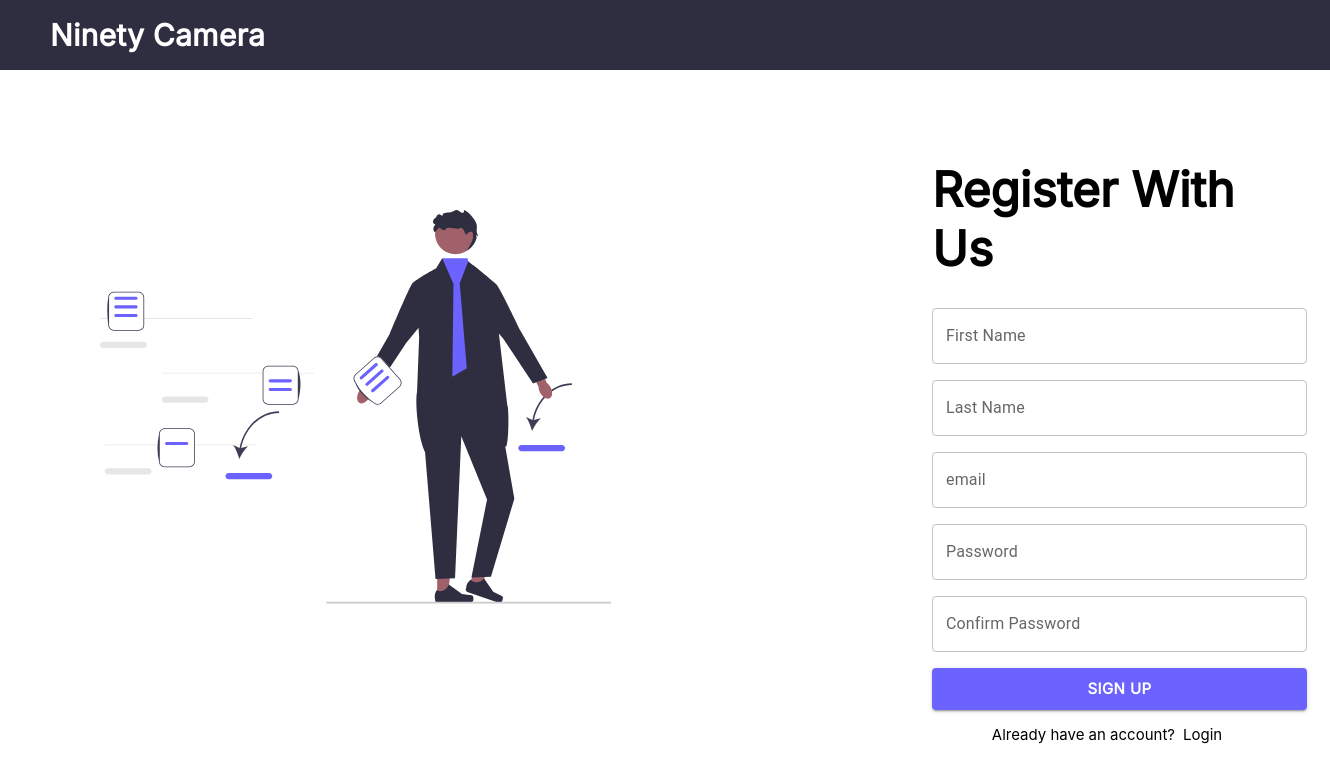
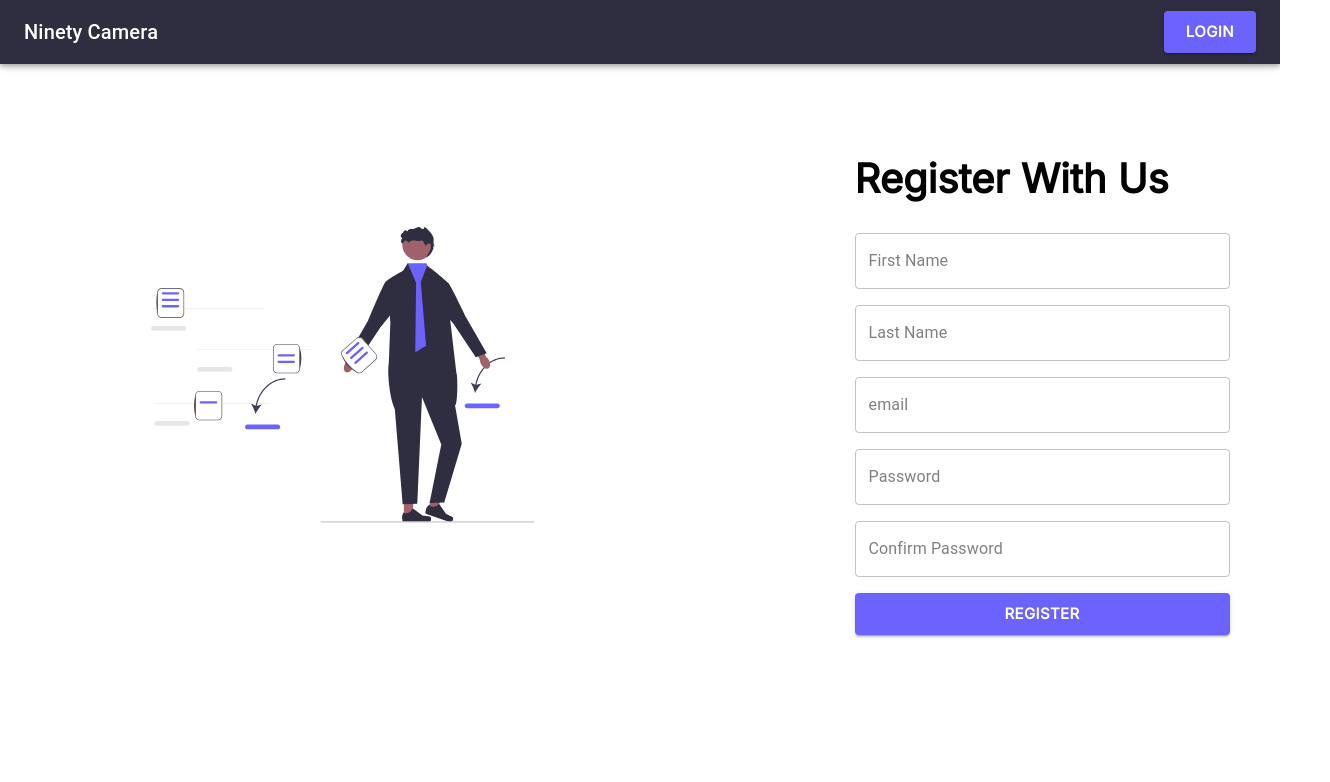
Before and after one commit to Ninety-Camera/desktop-frontend, a React (Create React App) app: page /register in a window 1280 px wide. Shown: the top 782 px of the page, 1330 px wide, since content can reach past the window. Built offline with nearby package versions, Linux system fonts and the light colour scheme.

Commit message:
merged with main

```diff
--- a/public/index.html
+++ b/public/index.html
@@ -24,7 +24,7 @@
       work correctly both with client-side routing and a non-root public URL.
       Learn how to configure a non-root public URL by running `npm run build`.
     -->
-    <title>React App</title>
+    <title>Ninety Camera</title>
   </head>
   <body>
     <noscript>You need to enable JavaScript to run this app.</noscript>
--- a/public/main.js
+++ b/public/main.js
@@ -6,8 +6,8 @@ const isDev = require("electron-is-dev");
 function createWindow() {
   // Create the browser window.
   const win = new BrowserWindow({
-    width: 1920,
-    height: 1080,
+    width: 1280,
+    height: 720,
     webPreferences: {
       nodeIntegration: true,
     },
--- a/src/App.js
+++ b/src/App.js
@@ -1,24 +1,12 @@
-import logo from './logo.svg';
-import './App.css';
+import { ThemeProvider } from "@mui/material/styles";
+import Router from "./router";
+import theme from "./utils/theme";
 
 function App() {
   return (
-    <div className="App">
-      <header className="App-header">
-        <img src={logo} className="App-logo" alt="logo" />
-        <p>
-          Edit <code>src/App.js</code> and save to reload.
-        </p>
-        <a
-          className="App-link"
-          href="https://reactjs.org"
-          target="_blank"
-          rel="noopener noreferrer"
-        >
-          Learn React
-        </a>
-      </header>
-    </div>
+    <ThemeProvider theme={theme}>
+      <Router />
+    </ThemeProvider>
   );
 }
 
--- a/src/components/BlackHorizontalBar/index.jsx
+++ b/src/components/BlackHorizontalBar/index.jsx
@@ -1,55 +1,48 @@
 import { findByLabelText } from "@testing-library/react";
 import React from "react";
-import { Button, Box, Divider, Typography } from "@mui/material";
+import AppBar from "@mui/material/AppBar";
+import Box from "@mui/material/Box";
+import Toolbar from "@mui/material/Toolbar";
+import Typography from "@mui/material/Typography";
+import Button from "@mui/material/Button";
+import IconButton from "@mui/material/IconButton";
+import MenuIcon from "@mui/icons-material/Menu";
+import { styled } from "@mui/system";
 import "@fontsource/inter";
-// import {useNavigate} from "react-router-dom";
+import { useNavigate } from "react-router-dom";
+
+const CustomButton = styled(Button)(({ theme }) => ({
+  // color: theme.palette.getContrastText([500]),
+  backgroundColor: "#6C63FF",
+  fontFamily: "Inter",
+  fontSize: 15,
+  fontWeight: 700,
+  "&:hover": {
+    backgroundColor: "#5C63FF",
+  },
+}));
 
 export default function BlackHorizontalBar(props) {
-  // const navigate = useNavigate();
-  const { phrase } = props;
+  const navigate = useNavigate();
+  const { title, buttonText, buttonAction } = props;
   return (
-    <Box
-      style={{
-        height: 70,
-        backgroundColor: "#2F2E41",
-        color: "white",
-        fontSize: 30,
-        fontFamily: "inter",
-        fontStyle: "normal",
-        fontWeight: 700,
-        lineHeight: 48,
-        paddingLeft: 50,
-        display: "flex",
-        alignItems: "center",
-        position: "sticky",
-        top: "0%",
-        width: "100%",
-        textAlign: "center",
-
-        // justifyContent: "center",
-      }}
-    >
-      <Typography  sx={{ my: 2 , fontSize: 30,
-        fontFamily: "inter",
-        fontStyle: "normal",
-        fontWeight: 700,}}>
-      {phrase}
-      </Typography>
-
-
-      {/* <Divider/>
-      <Button
-        variant="contained"
-        sx={{
-          background: "#6C63FF",
-          width: "8%",
-          height: "60%",
-          align: "right",
-        }}
-        // onClick={() => navigate("/dashboard")}
-      >
-        Log out
-      </Button> */}
+    <Box sx={{ flexGrow: 1 }}>
+      <AppBar position="static" sx={{ backgroundColor: "#2F2E41" }}>
+        <Toolbar>
+          <Typography variant="h6" component="div" sx={{ flexGrow: 1 }}>
+            {title}
+          </Typography>
+          <CustomButton
+            type="submit"
+            variant="contained"
+            size="large"
+            sx={{ backgroundColor: "#6C63FF" }}
+            onClick={buttonAction}
+          >
+            {buttonText}
+          </CustomButton>
+        </Toolbar>
+      </AppBar>
     </Box>
   );
 }
--- a/src/pages/Login/index.jsx
+++ b/src/pages/Login/index.jsx
@@ -41,7 +41,6 @@ const validationSchema = Yup.object().shape({
 });
 
 export default function SignIn() {
-  //   const navigate = useNavigate();
   const navigate = useNavigate();
 
   const [loading, setLoading] = useState(false);
@@ -51,16 +50,31 @@ export default function SignIn() {
     message: "",
   });
 
+  function signInUser(data) {
+    navigate("/dashboard");
+  }
+
   return (
-    <div style={{ maxWidth: "100%" }}>
-      <BlackHorizontalBar phrase="Ninety Camera" />
-      <HeightBox height={40} />
-      <Stack direction="row" spacing={15}>
+    <div style={{ overflow: "hidden" }}>
+      <BlackHorizontalBar
+        title="Ninety Camera"
+        buttonText="Register"
+        buttonAction={() => navigate("/register")}
+      />
+      <div>
+        <Stack
+          direction="row"
+          spacing={15}
+          justifyContent="center"
+          alignItems="center"
+        >
           <div style={{ paddingLeft: "100px", paddingTop: 50 }}>
             <h2 style={{ fontSize: 48, fontFamily: "Inter", margin: 0 }}>
               Welcome Back!
             </h2>
-          <HeightBox height={30} />
+            <HeightBox height={10} />
+
+            <HeightBox height={20} />
             <Stack direction="column" spacing={2}>
               <Formik
                 initialValues={{
@@ -68,10 +82,7 @@ export default function SignIn() {
                   password: "",
                 }}
                 onSubmit={(values) => {
-                const data = {
-                  email: values.email,
-                  password: values.password,
-                };
+                  signInUser(values);
                 }}
                 validationSchema={validationSchema}
               >
@@ -82,10 +93,10 @@ export default function SignIn() {
                   return (
                     <React.Fragment>
                       <CustomTextField
-                      label="email"
+                        label="Email"
                         variant="outlined"
                         error={errors.email && touched.email}
-                      helperText={errors.email || ""}
+                        helperText={touched.email ? errors.email : ""}
                         onChange={(event) => handleChange("email")(event)}
                       />
 
@@ -94,7 +105,7 @@ export default function SignIn() {
                         variant="outlined"
                         type="password"
                         error={errors.password && touched.password}
-                      helperText={errors.password || ""}
+                        helperText={touched.password ? errors.password : ""}
                         onChange={(event) => handleChange("password")(event)}
                       />
 
@@ -103,12 +114,14 @@ export default function SignIn() {
                         variant="contained"
                         size="large"
                         onClick={handleSubmit}
-                      onClick={() => navigate("/dashboard")} //should remove later
                         disabled={loading}
                         sx={{ backgroundColor: "#6C63FF" }}
                       >
                         {loading ? <CircularProgress /> : "Sign In"}
                       </CustomButton>
+                      <Button variant="text" style={{ textTransform: "none" }}>
+                        Forgot Password?
+                      </Button>
                     </React.Fragment>
                   );
                 }}
@@ -118,18 +131,19 @@ export default function SignIn() {
             <HeightBox height={15} />
             <div style={{ fontSize: 15, width: 350 }}>
               <Stack direction="row" justifyContent="center" spacing={1}>
-              <p style={{ margin: 0 }}>Don't have an account?</p>
-              <Link href="/register" underline="hover" color="black">
-                Create Account
-              </Link>
+                {/* <p style={{ margin: 0 }}>Don't have an account?</p> */}
+                {/* <Link href="/forgetPassword" underline="hover" color="black">
+                Forget Password?
+              </Link> */}
               </Stack>
             </div>
             <HeightBox height={15} />
           </div>
           <div style={{ padding: 100 }}>
-          <img src={LOGIN_IMAGE} alt="" style={{ width: "40vw" }} />
+            <img src={LOGIN_IMAGE} alt="" style={{ width: "45vw" }} />
           </div>
         </Stack>
       </div>
+    </div>
   );
 }
--- a/src/pages/Register/index.jsx
+++ b/src/pages/Register/index.jsx
@@ -64,7 +64,7 @@ const validationSchema = Yup.object().shape({
 });
 
 export default function Register() {
-  //   const navigate = useNavigate();
+  const navigate = useNavigate();
 
   const [loading, setLoading] = useState(false);
   const [openSnackBar, setOpenSnackBar] = useState(false);
@@ -74,30 +74,37 @@ export default function Register() {
   });
 
   return (
-    <div style={{ maxWidth: "100%" }}>
-      <BlackHorizontalBar phrase="Ninety Camera" />
+    <div style={{ overflow: "hidden" }}>
+      <BlackHorizontalBar
+        title="Ninety Camera"
+        buttonText="Login"
+        buttonAction={() => navigate("/")}
+      />
       <HeightBox height={40} />
-      <Stack direction="row" spacing={15}>
+      <Stack
+        direction="row"
+        spacing={15}
+        justifyContent="center"
+        alignItems="center"
+      >
         <div style={{ padding: 100 }}>
-          <img src={REGISTER_IMAGE} alt="" style={{ width: "40vw" }} />
+          <img src={REGISTER_IMAGE} alt="" style={{ width: "30vw" }} />
         </div>
         <div style={{ paddingLeft: "100px", paddingTop: 50 }}>
-          <h2 style={{ fontSize: 48, fontFamily: "Inter", margin: 0 }}>
+          <h2 style={{ fontSize: 40, fontFamily: "Inter", margin: 0 }}>
             Register With Us
           </h2>
           <HeightBox height={30} />
           <Stack direction="column" spacing={2}>
             <Formik
               initialValues={{
+                firstName: "",
+                lastName: "",
                 email: "",
                 password: "",
+                confirmPassword: "",
               }}
-              onSubmit={(values) => {
-                const data = {
-                  email: values.email,
-                  password: values.password,
-                };
-              }}
+              onSubmit={(values) => {}}
               validationSchema={validationSchema}
             >
               {(formikProps) => {
@@ -110,7 +117,11 @@ export default function Register() {
                       label="First Name"
                       variant="outlined"
                       error={errors.firstName && touched.firstName}
-                      helperText={errors.firstName || ""}
+                      helperText={
+                        touched.firstName && errors.firstName
+                          ? errors.firstName
+                          : ""
+                      }
                       onChange={(event) => handleChange("firstName")(event)}
                     />
 
@@ -118,7 +129,11 @@ export default function Register() {
                       label="Last Name"
                       variant="outlined"
                       error={errors.lastName && touched.lastName}
-                      helperText={errors.lastName || ""}
+                      helperText={
+                        touched.lastName && errors.lastName
+                          ? errors.lastName
+                          : ""
+                      }
                       onChange={(event) => handleChange("lastName")(event)}
                     />
 
@@ -126,7 +141,9 @@ export default function Register() {
                       label="email"
                       variant="outlined"
                       error={errors.email && touched.email}
-                      helperText={errors.email || ""}
+                      helperText={
+                        touched.email && errors.email ? errors.email : ""
+                      }
                       onChange={(event) => handleChange("email")(event)}
                     />
 
@@ -135,7 +152,11 @@ export default function Register() {
                       variant="outlined"
                       type="password"
                       error={errors.password && touched.password}
-                      helperText={errors.password || ""}
+                      helperText={
+                        touched.password && errors.password
+                          ? errors.password
+                          : ""
+                      }
                       onChange={(event) => handleChange("password")(event)}
                     />
 
@@ -144,7 +165,11 @@ export default function Register() {
                       variant="outlined"
                       type="password"
                       error={errors.confirmPassword && touched.confirmPassword}
-                      helperText={errors.confirmPassword || ""}
+                      helperText={
+                        touched.confirmPassword && errors.confirmPassword
+                          ? errors.confirmPassword
+                          : ""
+                      }
                       onChange={(event) =>
                         handleChange("confirmPassword")(event)
                       }
@@ -159,7 +184,7 @@ export default function Register() {
                       disabled={loading}
                       sx={{ backgroundColor: "#6C63FF" }}
                     >
-                      {loading ? <CircularProgress /> : "Sign Up"}
+                      {loading ? <CircularProgress /> : "Register"}
                     </CustomButton>
                   </React.Fragment>
                 );
@@ -168,15 +193,6 @@ export default function Register() {
           </Stack>
 
           <HeightBox height={15} />
-          <div style={{ fontSize: 15, width: 350 }}>
-            <Stack direction="row" justifyContent="center" spacing={1}>
-              <p style={{ margin: 0 }}>Already have an account?</p>
-              <Link href="/" underline="hover" color="black">
-                Login
-              </Link>
-            </Stack>
-          </div>
-          <HeightBox height={15} />
         </div>
       </Stack>
     </div>
--- /dev/null
+++ b/src/utils/theme.js
@@ -0,0 +1,22 @@
+import { createTheme } from "@mui/material/styles";
+
+const theme = createTheme({
+  palette: {
+    type: "light",
+    primary: {
+      main: "#6C63FF",
+    },
+    secondary: {
+      main: "#2F2E41",
+    },
+    background: {
+      default: "#ffffff",
+    },
+    text: {
+      primary: "#000",
+      secondary: "gray",
+    },
+  },
+});
+
+export default theme;
```
Also changed, not shown: src/index.js (+8 -12 lines). Lines whose indentation alone changed are shown as unchanged.
